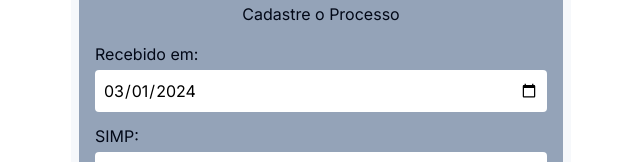
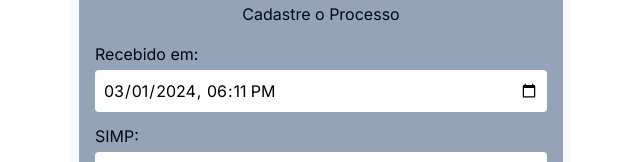
Before and after one commit to amesq01/base-pje-simp, a Next.js app: page / in a window 1280 px wide. Both pictures are taken after typing "Sample" into the empty fields and a click on the button "Buscar". Shown: the part 301-463 px from the top of the page, without its empty margins (319-959 px from the left). Built offline with nearby package versions, Linux system fonts and the light colour scheme; no server answers; the database is empty.

Commit message:
refactor:adjustes

```diff
--- a/src/app/actions/create.ts
+++ b/src/app/actions/create.ts
@@ -12,7 +12,8 @@ export const createAction: SubmitHandler<FieldValues> = async (formData) => {
 
   const simpnumber = formData.simpNumber;
   const pjenumber = formData.pjeNumber;
-  const received_at = dayjs(formData.receivedAt).utc();
+  // Interpreta a data/hora como local e converte para UTC mantendo o mesmo momento
+  const received_at = dayjs(formData.receivedAt).utc().toISOString();
   const id = formData?.id;
   const type = formData?.type || 'pending';
 
--- a/src/components/form-create.tsx
+++ b/src/components/form-create.tsx
@@ -30,14 +30,47 @@ export const FormCreate = ({onUpdate, process, inputValue}:rawDateProps) => {
   const [date, setDate] = React.useState<Date | undefined>(new Date());
   const router = useRouter();
 
+  // Formatar data/hora atual para o formato datetime-local usando Date nativo
+  // para garantir que use o timezone local correto
+  const getCurrentDateTimeLocal = () => {
+    const now = new Date();
+    const year = now.getFullYear();
+    const month = String(now.getMonth() + 1).padStart(2, '0');
+    const day = String(now.getDate()).padStart(2, '0');
+    const hours = String(now.getHours()).padStart(2, '0');
+    const minutes = String(now.getMinutes()).padStart(2, '0');
+    return `${year}-${month}-${day}T${hours}:${minutes}`;
+  };
+
+  // Usar useState para garantir que seja calculado no cliente
+  const [currentDateTime, setCurrentDateTime] = React.useState<string>(() => getCurrentDateTimeLocal());
+
+  React.useEffect(() => {
+    // Atualizar quando o componente montar no cliente
+    const localDateTime = getCurrentDateTimeLocal();
+    console.log('Hora atual do sistema:', new Date().toString());
+    console.log('Hora formatada para input:', localDateTime);
+    setCurrentDateTime(localDateTime);
+  }, []);
+
   console.log('date', date);
+  console.log('currentDateTime', currentDateTime);
   const { register, handleSubmit, formState: { errors }, reset } = useForm({
     defaultValues: {
-      receivedAt: dayjs(new Date).format('YYYY-MM-DD'),
+      receivedAt: currentDateTime,
       simpNumber: '',
       pjeNumber: inputValue
     }
   });
+
+  // Atualizar o valor do formulário quando currentDateTime mudar
+  React.useEffect(() => {
+    reset({
+      receivedAt: currentDateTime,
+      simpNumber: '',
+      pjeNumber: inputValue
+    });
+  }, [currentDateTime, inputValue, reset]);
 
 
   const handleAction:SubmitHandler<FieldValues> = async (data) => {
@@ -77,7 +110,13 @@ export const FormCreate = ({onUpdate, process, inputValue}:rawDateProps) => {
       </div> */}
       <div className="flex flex-col gap-1">
         <label htmlFor="receivedAt">Recebido em:</label>
-        <input required className="p-2 rounded text-black" type="date" {...register('receivedAt')} />
+        <input
+          required
+          className="p-2 rounded text-black"
+          type="datetime-local"
+          defaultValue={getCurrentDateTimeLocal()}
+          {...register('receivedAt')}
+        />
       </div>
 
       <div className="flex flex-col gap-1  ">
--- a/src/components/form-update.tsx
+++ b/src/components/form-update.tsx
@@ -5,6 +5,7 @@ import { ButtonCreate } from './button-create';
 import { createAction } from '../app/actions/create';
 import { useRouter } from 'next/navigation';
 //import { revalidatePath } from 'next/cache';
+import React from 'react';
 import dayjs from 'dayjs';
 
 interface rawDateProps {
@@ -13,10 +14,35 @@ interface rawDateProps {
 }
 
 export const FormUpdate = ({process, onUpdate}: rawDateProps) => {
+  // Função para obter data/hora local atual
+  const getCurrentDateTimeLocal = () => {
+    const now = new Date();
+    const year = now.getFullYear();
+    const month = String(now.getMonth() + 1).padStart(2, '0');
+    const day = String(now.getDate()).padStart(2, '0');
+    const hours = String(now.getHours()).padStart(2, '0');
+    const minutes = String(now.getMinutes()).padStart(2, '0');
+    return `${year}-${month}-${day}T${hours}:${minutes}`;
+  };
+
+  // Usar useState para garantir que seja calculado no cliente
+  const [defaultDateTime, setDefaultDateTime] = React.useState<string>(() => {
+    return process?.received_at
+      ? dayjs(process.received_at).format('YYYY-MM-DDTHH:mm')
+      : getCurrentDateTimeLocal();
+  });
+
+  React.useEffect(() => {
+    // Se não houver processo, atualizar com a hora atual quando montar no cliente
+    if (!process?.received_at) {
+      setDefaultDateTime(getCurrentDateTimeLocal());
+    }
+  }, [process?.received_at]);
+
   const { register, handleSubmit, reset } = useForm({
     defaultValues: {
       id: process?.id,
-      receivedAt: dayjs(process?.received_at).format('YYYY-MM-DD'),
+      receivedAt: defaultDateTime,
       simpNumber: process?.simpnumber,
       pjeNumber: process?.pjenumber
     }
@@ -38,7 +64,9 @@ export const FormUpdate = ({process, onUpdate}: rawDateProps) => {
         <input
           {...register('receivedAt')}
           className="p-2 rounded text-black"
-          type="date"
+          type="datetime-local"
+          key={defaultDateTime}
+          defaultValue={defaultDateTime}
         />
       </div>
 
--- a/src/components/render-itens.tsx
+++ b/src/components/render-itens.tsx
@@ -4,7 +4,7 @@
 import { createAction } from '@/app/actions/create';
 import dayjs from 'dayjs';
 import { ptBR } from 'date-fns/locale/pt-BR';
-import { format } from 'date-fns';
+import { format, parseISO } from 'date-fns';
 import { useToast } from '@/components/ui/use-toast';
 import { useRouter } from 'next/navigation';
 
@@ -53,7 +53,7 @@ export function RenderItens({processes, page, goTo}:rawDateProps){
                 <p>PJE:</p>
               </div>
               <div className='flex flex-col flex-1 text-start text-xs gap-1 text-slate-700'>
-                <p className="">{format(process.received_at, 'P \'às\' p', {locale:ptBR})}</p>
+                <p className="">{format(parseISO(process.received_at), 'P \'às\' p', {locale:ptBR})}</p>
                 <p  > {formatarSIMP(process.simpnumber)}</p>
 
                 <p className="cursor-pointer" onClick={()=>clipBoard(process.pjenumber)}> {formatarPJE(process.pjenumber)}</p>
```
